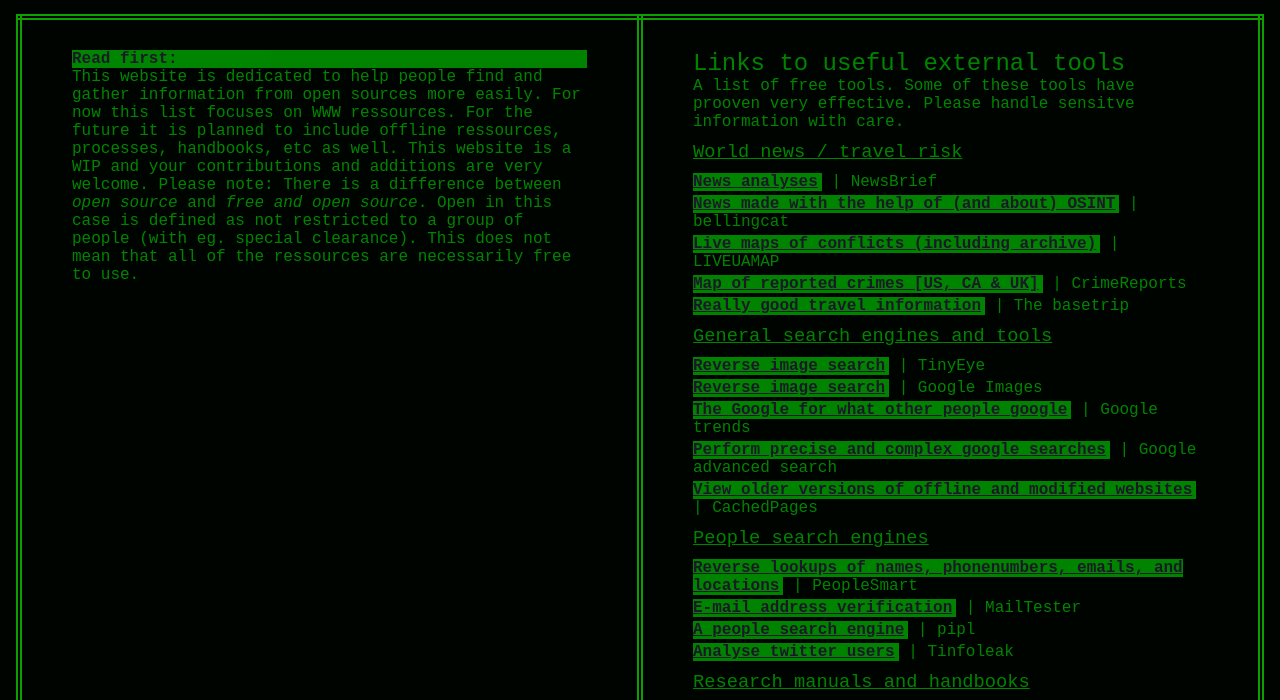
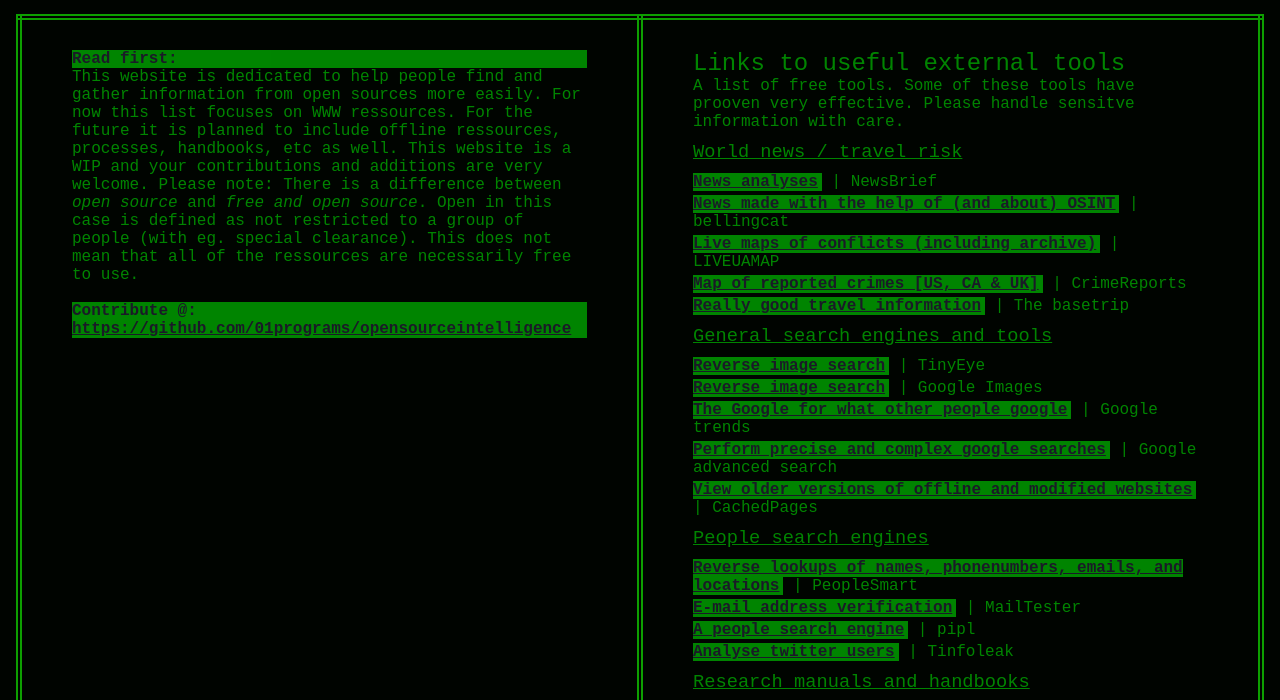
Before and after one commit to 01programs/opensourceintelligence, a plain HTML site: page index.html in a window 1280 px wide. Shown: the part 75-775 px from the top of the page. Drawn offline with Linux system fonts and the light colour scheme.

Commit message:
add contribute link

```diff
--- a/index.html
+++ b/index.html
@@ -119,6 +119,10 @@
             For now this list focuses on WWW ressources. For the future it is planned to include offline ressources, processes, handbooks, etc as well. This website is a WIP and your contributions and additions are very welcome.
             Please note: There is a difference between <i>open source</i> and <i>free and open source</i>. Open in this case is defined as not restricted to a group of people (with eg. special clearance). This does not mean that all of the ressources are necessarily free to use.
           </p>
+          <br>
+          <p class="advisory">Contribute @:
+            <a href="https://github.com/01programs/opensourceintelligence">https://github.com/01programs/opensourceintelligence</a>
+          </p>
         </td>
         <td>
           <h2>Links to useful external tools</h2>
```
